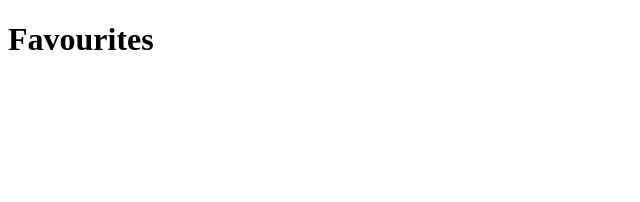
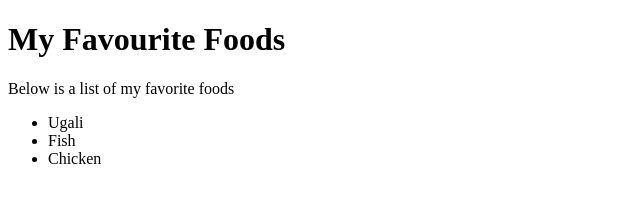
Before and after one commit to fchirchir/my-first-website, a plain HTML site: page my-favorite-things.html in a window 1280 px wide. Shown: the whole page, without its empty margins (0-640 px from the left). Drawn offline with Linux system fonts and the light colour scheme.

Commit message:
Add unordered list

```diff
--- a/my-favorite-things.html
+++ b/my-favorite-things.html
@@ -4,7 +4,14 @@
     <title>My Favorite Things</title>
   </head>
   <body>
-    <h1>Favourites</h1>
+    <h1>My Favourite Foods</h1>
+    <p>Below is a list of my favorite foods</p>
+
+    <ul>
+      <li>Ugali</li>
+      <li>Fish</li>
+      <li>Chicken</li>
+    </ul>
 
   </body>
 </html>
```
